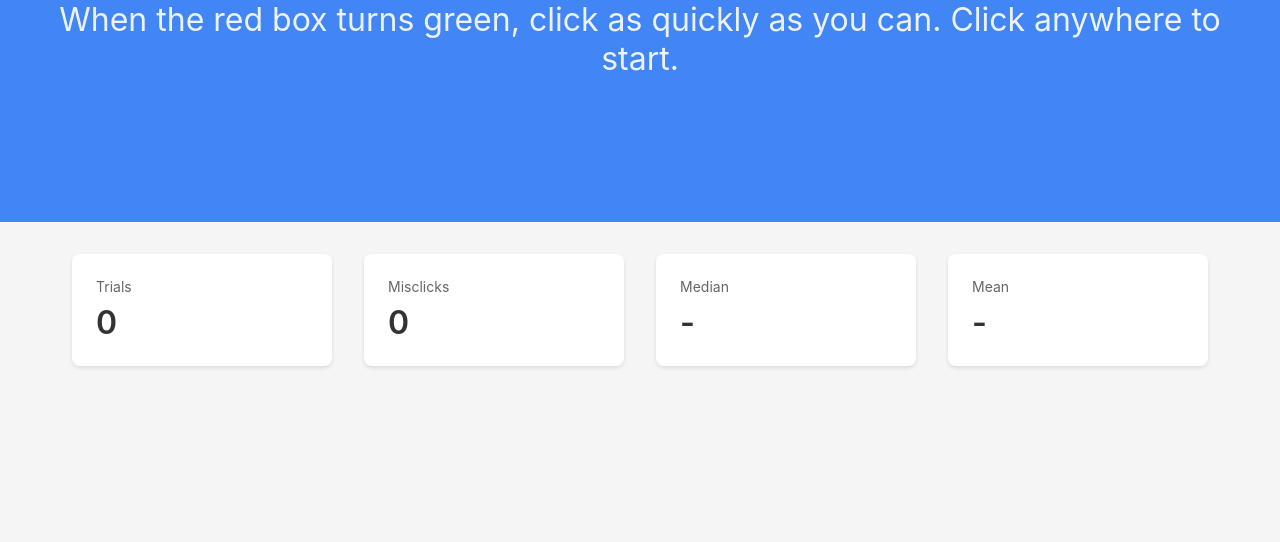
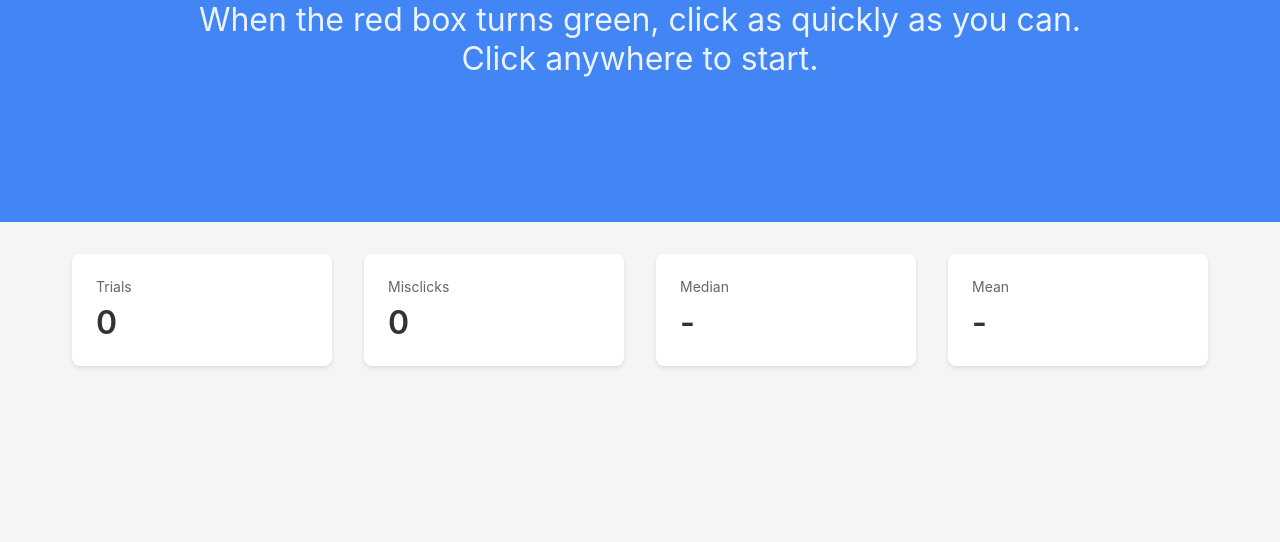
Before and after one commit to wowitsmrinal/reactiontime, a plain HTML site: page index.html in a window 1280 px wide. Shown: the part 258-800 px from the top of the page. Drawn offline with Linux system fonts and the light colour scheme.

Commit message:
line break

```diff
--- a/index.html
+++ b/index.html
@@ -197,7 +197,7 @@
 <body>
     <div id="box" class="box blue">
         <div class="title" id="title">Reaction Time Test</div>
-        <div class="subtitle" id="subtitle">When the red box turns green, click as quickly as you can. Click anywhere to start.</div>
+        <div class="subtitle" id="subtitle">When the red box turns green, click as quickly as you can.<br>Click anywhere to start.</div>
     </div>
 
     <div class="stats">
@@ -269,7 +269,7 @@
                 case 'ready':
                     box.className = 'box blue';
                     title.textContent = 'Reaction Time Test';
-                    subtitle.textContent = 'When the red box turns green, click as quickly as you can. Click anywhere to start.';
+                    subtitle.innerHTML = 'When the red box turns green, click as quickly as you can.<br>Click anywhere to start.';
                     break;
 
                 case 'too-soon':
@@ -294,7 +294,7 @@
                     title.textContent = 'Wait for green';
                     subtitle.textContent = '';
 
-                    const delay = Math.random() * 3000 + 3000; // 3-6 seconds
+                    const delay = Math.random() * 3000 + 2000; // 3-5 seconds
                     timeout = setTimeout(() => {
                         setState('click');
                     }, delay);
```
